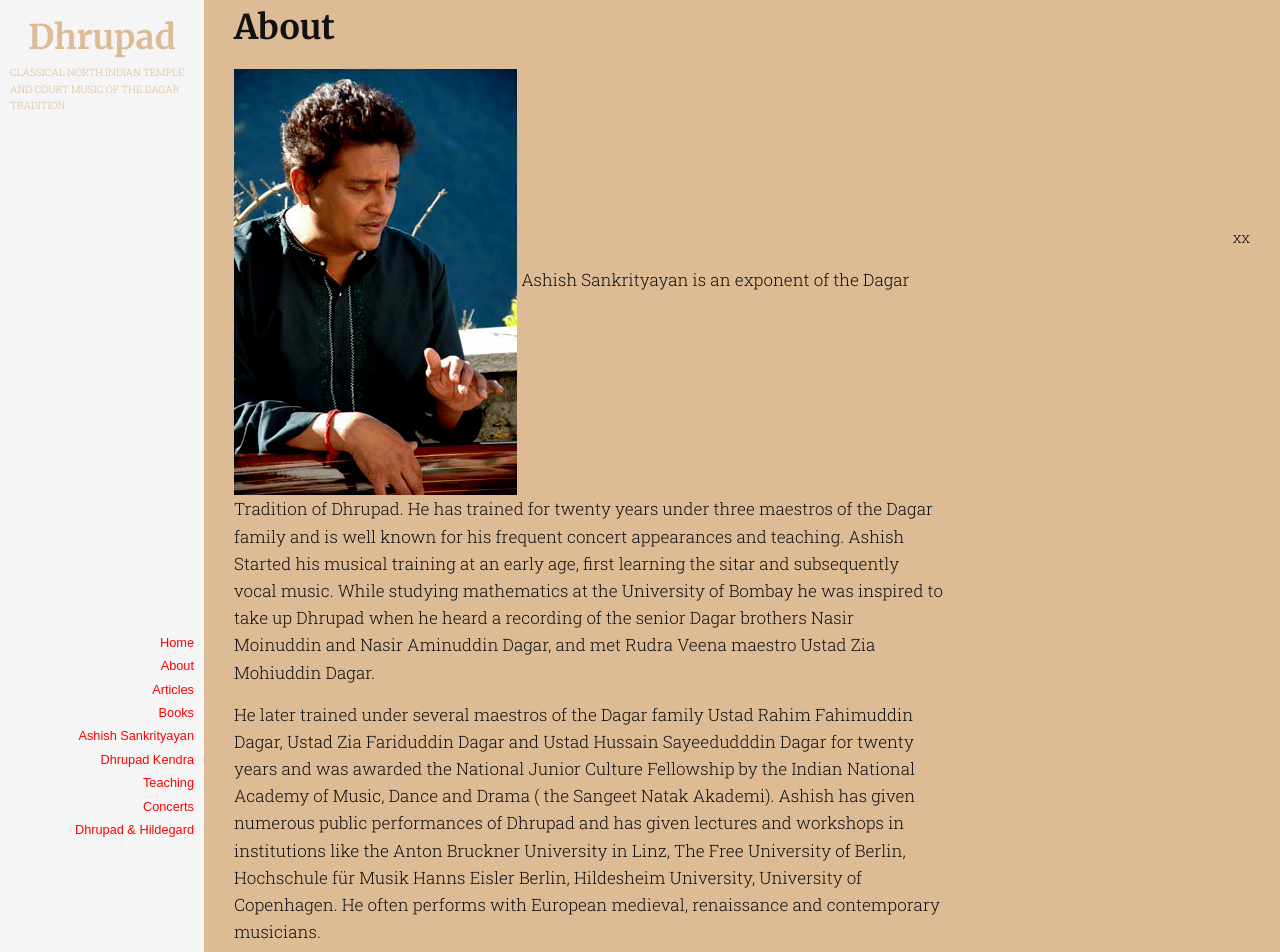
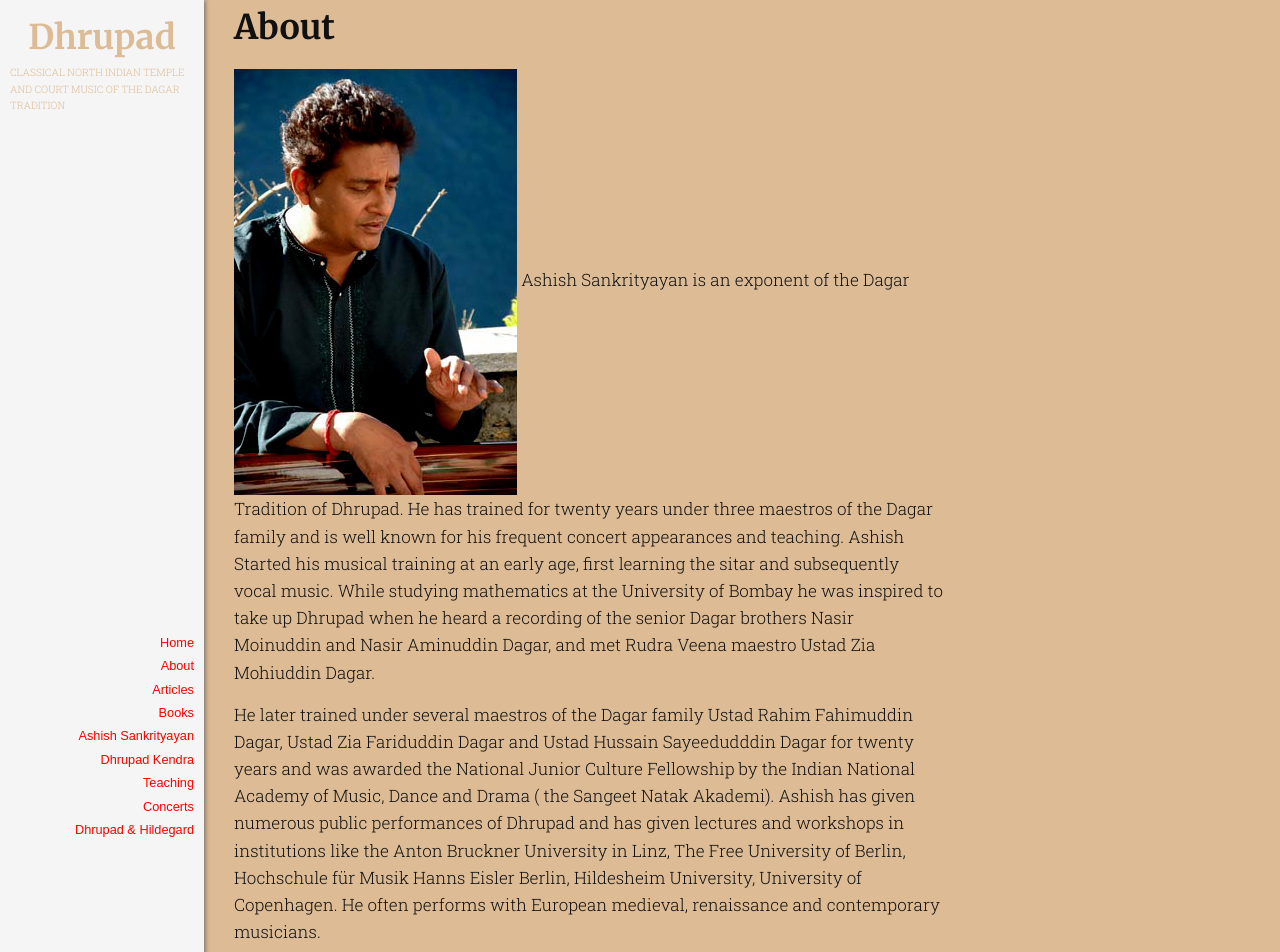
Before and after one commit to sama66/q2, a Jekyll site: the page built from about.md, in a window 1280 px wide and 1400 px high. Shown: the top 952 px of the window. Built offline with Jekyll 4.4.1, drawn with Linux system fonts in a browser that asks for light colours.

Commit message:
header shadow

```diff
--- a/_layouts/page.html
+++ b/_layouts/page.html
@@ -11,7 +11,6 @@ layout: default
   </article>
 </div>
 <div class="col-right">
-  xx
 </div>
 </div>
 </div>
--- a/_sass/_articles.scss
+++ b/_sass/_articles.scss
@@ -5,9 +5,7 @@
 .col-left {
   max-width: 70%;
 
-  img {
-    float: none;
-  }
+  img {}
 }
 .col-right {
   max-width: 30%;
--- a/_sass/_header.scss
+++ b/_sass/_header.scss
@@ -9,6 +9,7 @@ header {
   flex-direction: column;
   justify-content: space-between;
   position: fixed;
+  box-shadow: 1px 0 5px #666;
 
   h1 {
     text-align: center;
```
